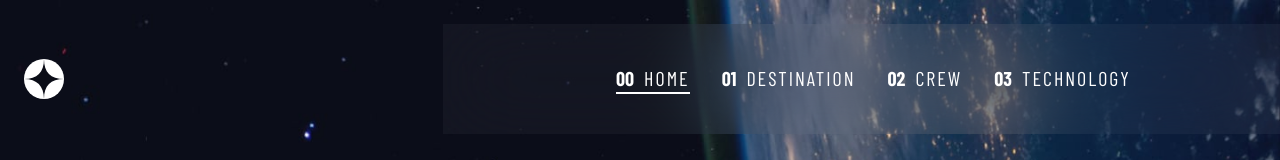
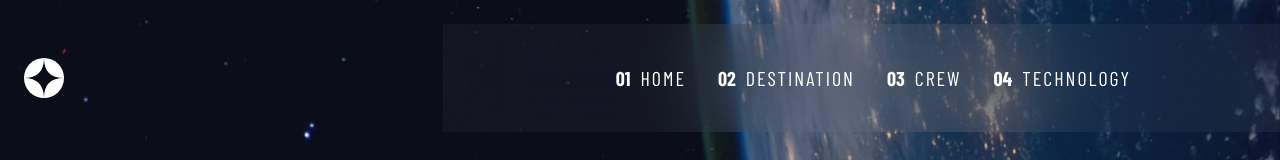
Before and after one commit to BogdanBarjaktarevic/space-tourism, a Next.js app: page / in a window 1280 px wide. Shown: the top 160 px of the page. Built offline with nearby package versions, Linux system fonts and the light colour scheme; a web font is replaced by a local one.

Commit message:
refactor header component

```diff
--- a/app/header.tsx
+++ b/app/header.tsx
@@ -1,6 +1,5 @@
 "use client";
 
-import { usePathname } from "next/navigation";
 import Image from "next/image";
 import Link from "next/link";
 import Logo from "../public/assets/shared/logo.svg";
@@ -10,46 +9,44 @@ import { useState } from "react";
 import { useSelectedLayoutSegment } from "next/navigation";
 
 const links = [
-  { id: "00", name: "Home", url: "/" },
+  { name: "Home", url: "/" },
   {
-    id: "01",
     name: "Destination",
     url: "/destinations/1",
-    activeSegment: "destinations",
   },
-  { id: "02", name: "Crew", url: "/crew/1", activeSegment: "crew" },
+  { name: "Crew", url: "/crew/1" },
   {
-    id: "03",
     name: "Technology",
     url: "/technology/1",
-    activeSegment: "technology",
   },
 ];
 
 interface CategoryLinkProps {
   handleIsOpen: () => void;
-  pathname: string | null;
   segment: string | null;
-  activeSegment: string | undefined;
   url: string;
   name: string;
-  id: string;
+  numberOfLink: number;
 }
 
 const CategoryLink = ({
   handleIsOpen,
-  pathname,
   segment,
-  activeSegment,
   url,
   name,
-  id,
+  numberOfLink,
 }: CategoryLinkProps) => {
-  const isActiveLink = segment === activeSegment || pathname === url;
+  let activeUrl = url;
+  if (activeUrl !== "/") {
+    activeUrl = activeUrl?.split("/")[1];
+  }
+
+  const isActiveSegment = activeUrl === segment;
+
   return (
     <div className="font-extraFont text-xl flex justify-between md:flex-col">
       <div className="">
-        <span className="font-bold">{id}</span>
+        <span className="font-bold">{`0${numberOfLink}`}</span>
         <Link
           href={url}
           className="ml-2.5 uppercase tracking-widest"
@@ -58,7 +55,7 @@ const CategoryLink = ({
           {name}
         </Link>
       </div>
-      {isActiveLink && (
+      {isActiveSegment && (
         <div className="w-1 bg-white h-auto md:h-0.5 md:w-full"></div>
       )}
     </div>
@@ -67,7 +64,6 @@ const CategoryLink = ({
 
 const Header = () => {
   const [isOpen, setIsOpen] = useState<boolean>(false);
-  const pathname = usePathname();
   const segment = useSelectedLayoutSegment();
 
   const handleIsOpen = () => {
@@ -103,16 +99,14 @@ const Header = () => {
           />
         </div>
         <div className="ml-6 mt-16 flex flex-col gap-8 md:flex-row md:mt-0 md:justify-center">
-          {links.map((link) => (
+          {links.map((link, i) => (
             <CategoryLink
-              key={link.id}
+              key={link.url}
               handleIsOpen={handleIsOpen}
-              pathname={pathname}
               segment={segment}
-              activeSegment={link.activeSegment}
               name={link.name}
               url={link.url}
-              id={link.id}
+              numberOfLink={i + 1}
             />
           ))}
         </div>
```
